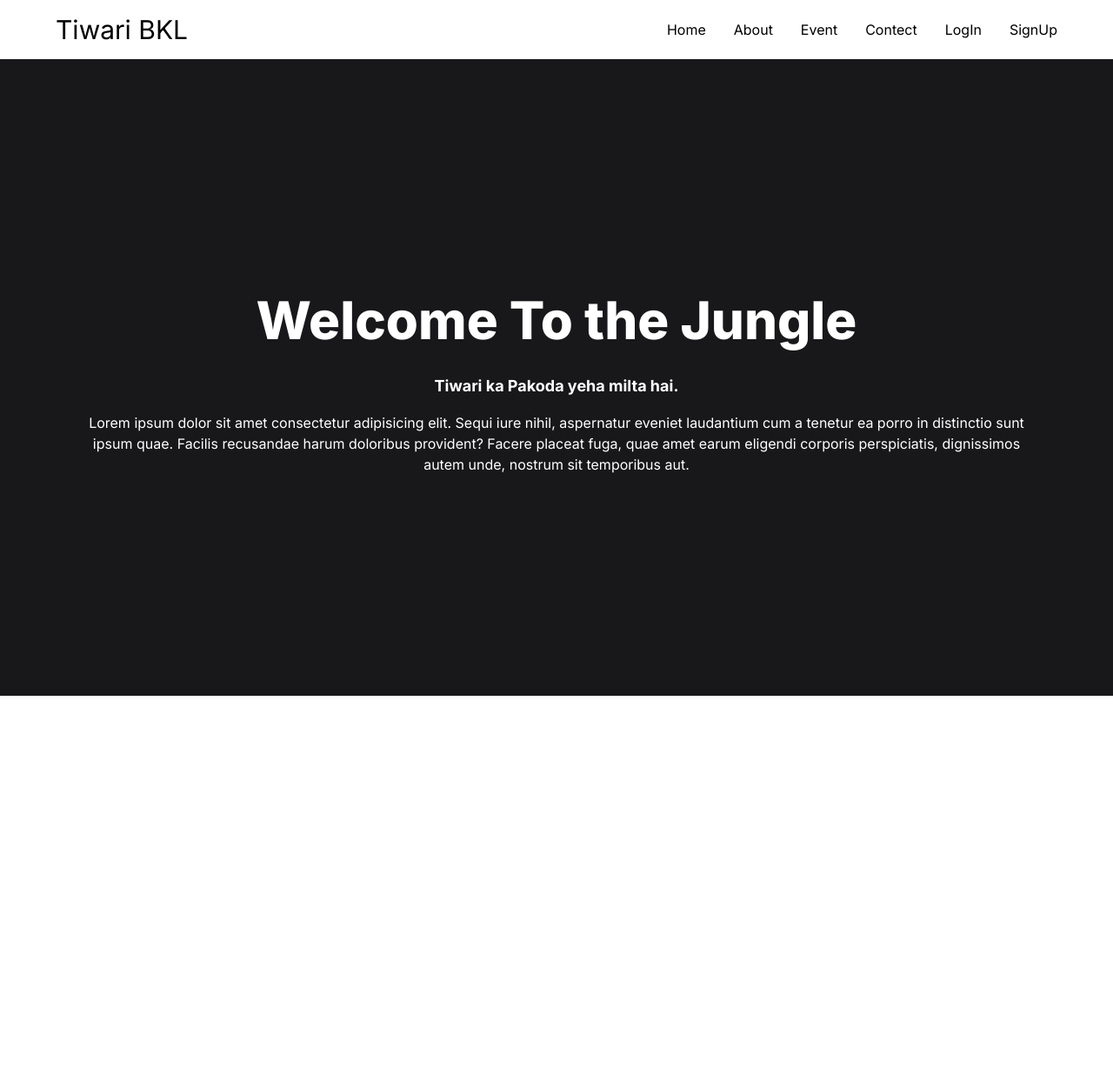
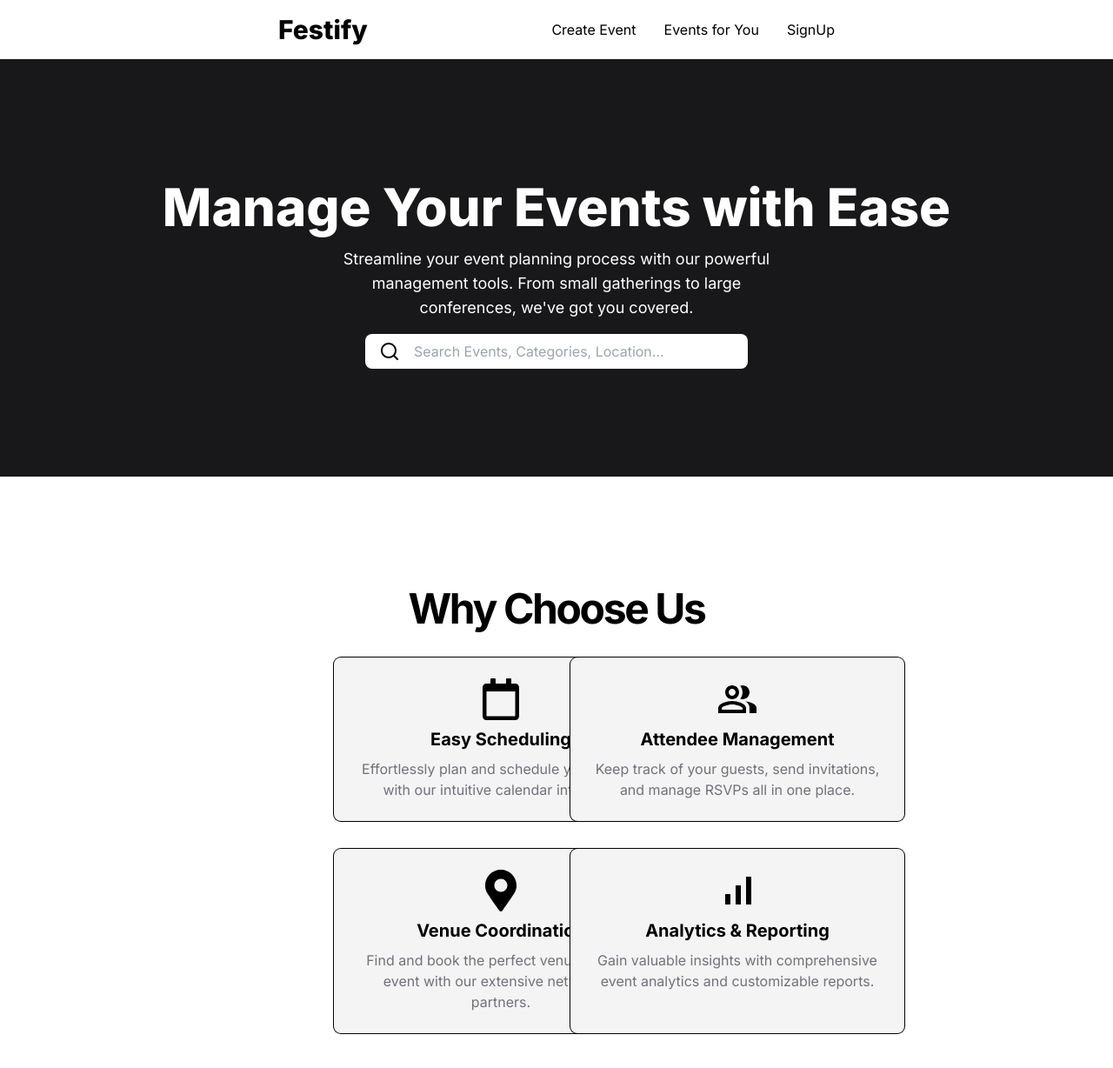
Before and after one commit to GOne0816/Event-Management, a React (Vite) app: page / in a window 1280 px wide. Shown: the top 1228 px of the page at 87% size. Before the commit the page ends 800 px from the top, so only its background shows below. Built offline with nearby package versions, Linux system fonts and the light colour scheme.

Commit message:
Added new codes into the Welcome section

```diff
--- a/src/Components/Welcome.jsx
+++ b/src/Components/Welcome.jsx
@@ -1,24 +1,94 @@
 import React from "react";
+import { RiSearchLine } from "react-icons/ri";
+import { FaRegCalendar } from "react-icons/fa";
+import { MdOutlinePeopleAlt } from "react-icons/md";
+import { FaMapMarkerAlt } from "react-icons/fa";
+import { MdOutlineSignalCellularAlt } from "react-icons/md";
 
 const Welcome = () => {
+  const featuresList = [
+    {
+      id: 1,
+      icon: <FaRegCalendar className="size-12"/>,
+      title: "Easy Scheduling",
+      details:
+        "Effortlessly plan and schedule your events with our intuitive calendar interface.",
+    },
+    {
+      id: 2,
+      icon: <MdOutlinePeopleAlt className="size-12"/>,
+      title: "Attendee Management",
+      details:
+        "Keep track of your guests, send invitations, and manage RSVPs all in one place.",
+    },
+    {
+      id: 3,
+      icon: <FaMapMarkerAlt className="size-12"/>,
+      title: "Venue Coordination",
+      details:
+        "Find and book the perfect venue for your event with our extensive network of partners.",
+    },
+    {
+      id: 4,
+      icon: <MdOutlineSignalCellularAlt className="size-12"/>,
+      title: "Analytics & Reporting",
+      details:
+        "Gain valuable insights with comprehensive event analytics and customizable reports.",
+    },
+  ];
   return (
-    <div className="w-full h-dvh bg-zinc-900 flex flex-col items-center">
-      <nav className="w-full p-4 px-16 bg-white flex justify-between items-center ">
-          <h1 className="text-3xl">Tiwari BKL</h1>
-          <div className="flex gap-8">
-            <h1 className="cursor-pointer hover:text-red-500">Home</h1>
-            <h1 className="cursor-pointer hover:text-red-500">About</h1>
-            <h1 className="cursor-pointer hover:text-red-500">Event</h1>
-            <h1 className="cursor-pointer hover:text-red-500">Contect</h1>
-            <h1 className="cursor-pointer hover:text-red-500">LogIn</h1>
-            <h1 className="cursor-pointer hover:text-red-500">SignUp</h1>
+    <div className="w-full h-dvh flex flex-col items-center">
+      <nav className="w-full p-4 px-80 bg-white flex justify-between items-center ">
+        <h1 className="text-3xl font-extrabold ">Festify</h1>
+        <div className="flex gap-8">
+          <h1 className="cursor-pointer hover:text-red-500">Create Event</h1>
+          <h1 className="cursor-pointer hover:text-red-500">Events for You</h1>
+          <h1 className="cursor-pointer hover:text-red-500">SignUp</h1>
+        </div>
+      </nav>
+
+      {/* Hero Section */}
+      <div className="text-white bg-zinc-900 flex flex-col justify-center items-center min-h-[60%] w-full">
+        <h1 className="flex justify-center p-4 text-6xl font-extrabold">
+          Manage Your Events with Ease
+        </h1>
+        <p className="text-center px-96 pb-4 text-lg">
+          Streamline your event planning process with our powerful management
+          tools. From small gatherings to large conferences, we've got you
+          covered.
+        </p>
+        <div className="flex justify-center items-center bg-white px-4 rounded-lg">
+          <RiSearchLine className="size-6 text-black" />
+          <input
+            type="text"
+            placeholder="Search Events, Categories, Location..."
+            className="px-4 min-w-96 py-2 outline-none text-black "
+          />
+        </div>
+      </div>
+
+      {/* Features Section */}
+      <section className="w-full py-12 md:py-24 lg:py-32 bg-white">
+        <div className="px-4 md:px-6">
+          <h2 className="text-3xl font-bold tracking-tighter sm:text-4xl md:text-5xl text-center mb-8">
+            Why Choose Us
+          </h2>
+        </div>
+        <div className="flex items-center justify-center">
+          <div className="grid grid-cols-2 px-96 gap-8 text-center">
+            {featuresList.map((events) => (
+              <div
+                key={events.id}
+                className="bg-zinc-100 ring-1 ring-black rounded-lg min-w-96 min-h-32 p-6"
+              >
+                <h1 className="text-xl font-bold mb-2 flex items-center justify-center">{events.icon}</h1>
+                <h1 className="text-xl font-bold mb-2">{events.title}</h1>
+                <p className="text-center text-zinc-500">{events.details}</p>
+              </div>
+            ))}
           </div>
-        </nav>
-        <div className="text-white flex flex-col justify-center items-center h-full w-11/12">
-          <h1 className="flex justify-center p-4 text-6xl font-extrabold">Welcome To the Jungle</h1>
-          <h1 className="flex justify-center p-4 text-lg font-bold">Tiwari ka Pakoda yeha milta hai.</h1>
-          <p className="text-center px-8">Lorem ipsum dolor sit amet consectetur adipisicing elit. Sequi iure nihil, aspernatur eveniet laudantium cum a tenetur ea porro in distinctio sunt ipsum quae. Facilis recusandae harum doloribus provident? Facere placeat fuga, quae amet earum eligendi corporis perspiciatis, dignissimos autem unde, nostrum sit temporibus aut.</p>
-      </div>
+        </div>
+      </section>
     </div>
   );
 };
```
